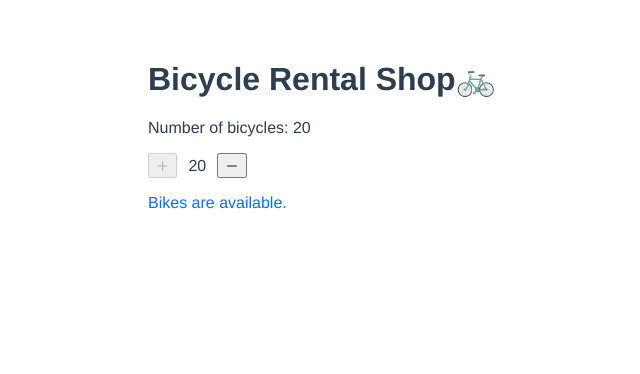
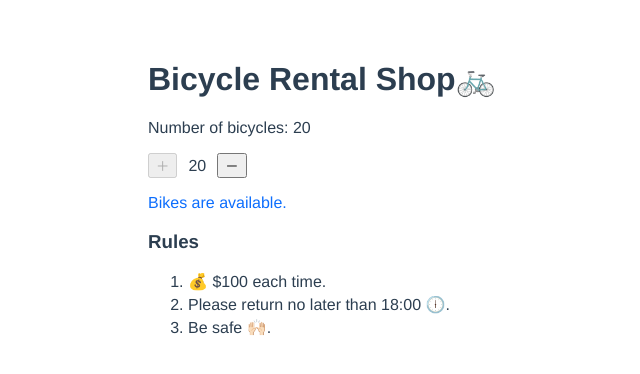
Before and after one commit to jesswu1551/vue-bicycle-rental-shop, a Vue app: page / in a window 1280 px wide. Shown: the top 374 px of the page, without its empty margins (192-832 px from the left). Built offline with nearby package versions, Linux system fonts and the light colour scheme.

Commit message:
add rules item

```diff
--- a/src/components/BicycleRentalShop.vue
+++ b/src/components/BicycleRentalShop.vue
@@ -16,6 +16,13 @@
       <p class="text-error" v-else>No bike is available.</p>
     </div>
 
+    <div class="rule-section">
+      <h3>Rules</h3>
+      <ol>
+        <li v-for="(rule, index) in rules" :key="index">{{ rule }}</li>
+      </ol>
+    </div>
+
   </div>
 </template>
 
@@ -26,6 +33,7 @@ export default {
     return {
       number: 20,
       price: 100,
+      rules: ['💰 $100 each time.', 'Please return no later than 18:00 🕕.', 'Be safe 🙌🏻.'],
     }
   },
   computed: {
@@ -55,6 +63,8 @@ export default {
     font-weight: normal;
   }
 
+  li { margin: 4px 0; }
+
   .button-group {
     display: flex;
     align-items: center;
```
